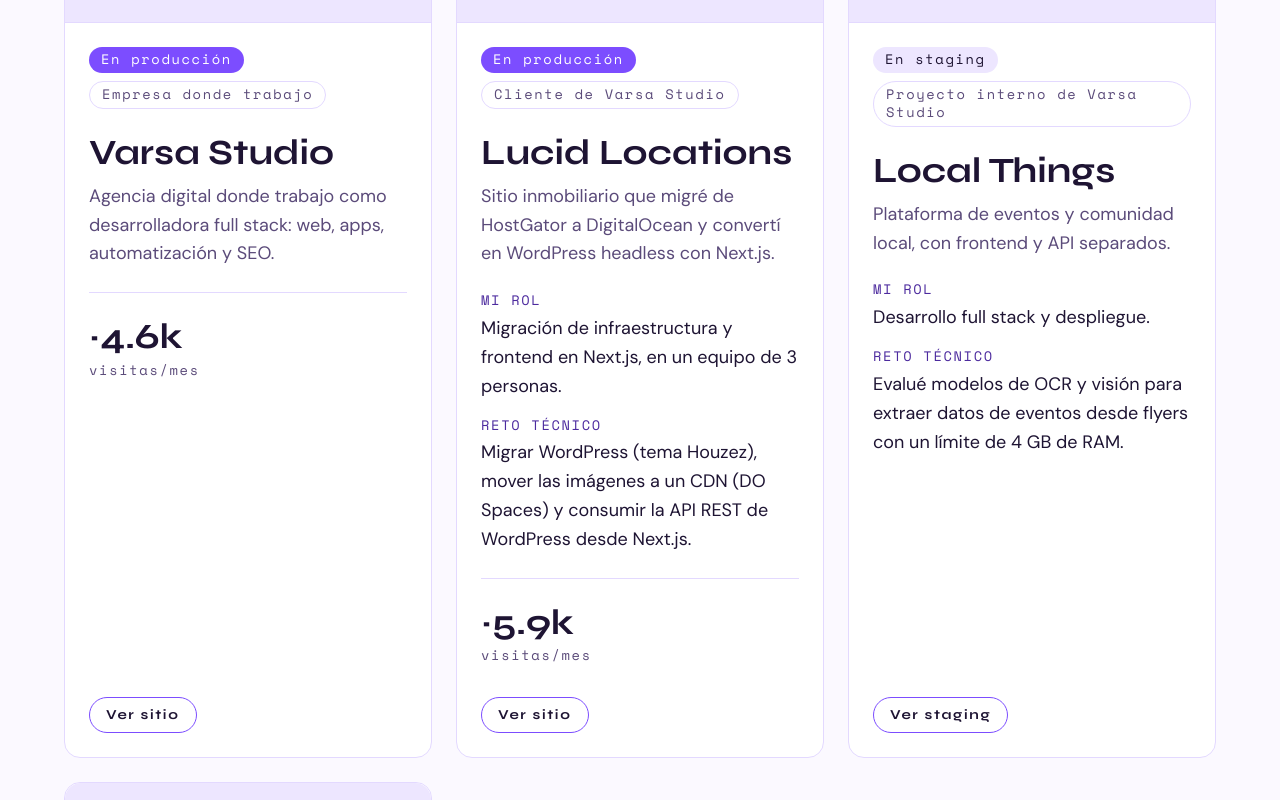
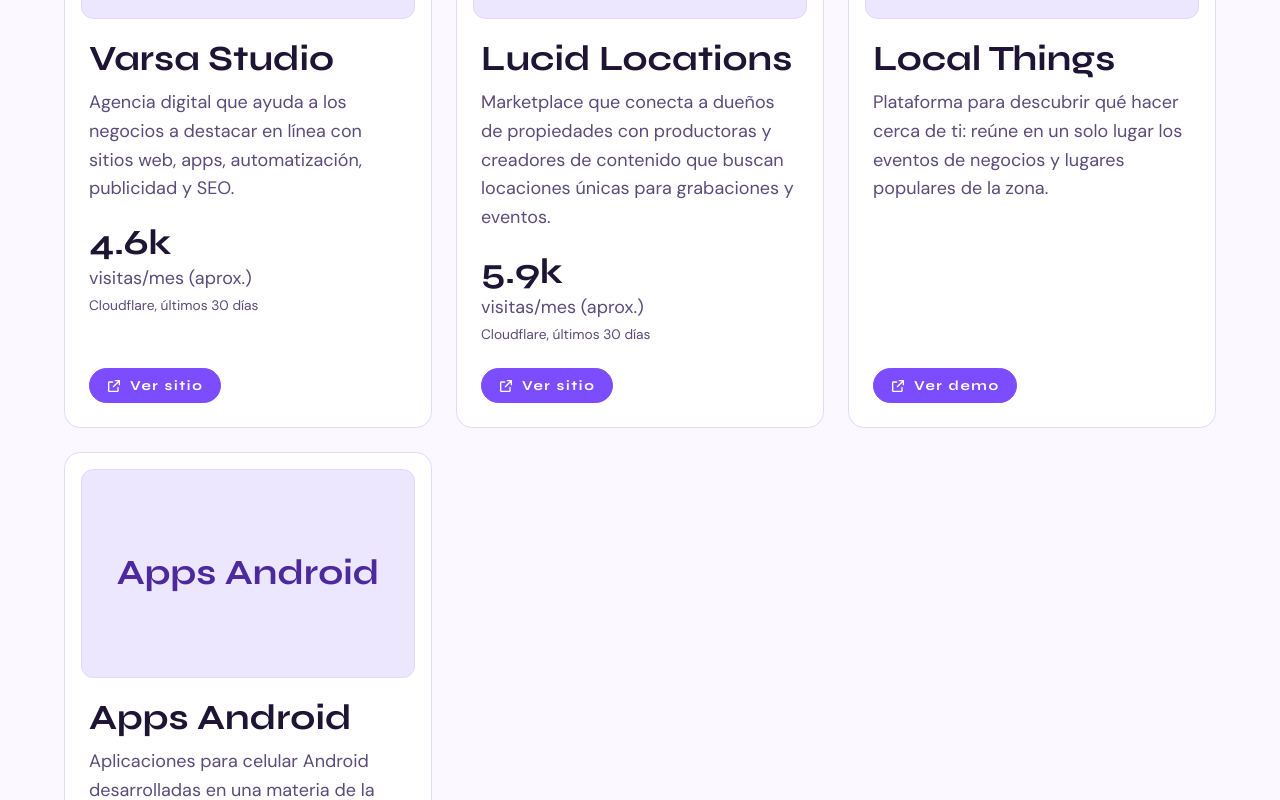
Before and after one commit to galileagonz/portafolio, a Next.js app: page /portafolio/ in a window 1280 px wide. Shown: the part 560-1360 px from the top of the page. Built offline with nearby package versions, Linux system fonts and the light colour scheme.

Commit message:
feat: refine project cards and content

```diff
--- a/src/components/sections/projects/ProjectCard.tsx
+++ b/src/components/sections/projects/ProjectCard.tsx
@@ -1,103 +1,132 @@
 import Image from "next/image";
-import { ButtonLink } from "@/components/ui/ButtonLink";
-import { ui, type Project, type ProjectStatus } from "@/data/content";
+import type { ReactNode } from "react";
+import { siGithub } from "simple-icons";
+import { buttonStyles } from "@/components/ui/ButtonLink";
+import { ui, type Project } from "@/data/content";
 import { withBasePath } from "@/lib/paths";
 
-const label = "font-mono text-label uppercase text-accent";
-const badge = "rounded-full px-3 py-1 font-mono text-label";
+const iconClass = "size-4 shrink-0";
 
-// Production is solid violet; the label always names the status
-const statusStyles: Record<ProjectStatus, string> = {
-  produccion: "bg-violet text-on-violet",
-  staging: "bg-lila-soft text-ink",
-  academico: "bg-lila-soft text-ink",
+// Arrow leaving a box, marks links that open a new tab
+function ExternalIcon() {
+  return (
+    <svg
+      aria-hidden="true"
+      focusable="false"
+      viewBox="0 0 24 24"
+      fill="none"
+      stroke="currentColor"
+      strokeWidth="2"
+      strokeLinecap="round"
+      strokeLinejoin="round"
+      className={iconClass}
+    >
+      <path d="M14 4h6v6M20 4l-9 9M18 14v5a1 1 0 0 1-1 1H5a1 1 0 0 1-1-1V7a1 1 0 0 1 1-1h5" />
+    </svg>
+  );
+}
+
+function GithubIcon() {
+  return (
+    <svg aria-hidden="true" focusable="false" viewBox="0 0 24 24" fill="currentColor" className={iconClass}>
+      <path d={siGithub.path} />
+    </svg>
+  );
+}
+
+type ExternalButtonProps = {
+  href: string;
+  label: string;
+  projectTitle: string;
+  variant: "primary" | "secondary";
+  icon: ReactNode;
 };
 
-// 16:10 screenshot, or a lila placeholder with the project name
-function ProjectImage({ project, hasImage }: { project: Project; hasImage: boolean }) {
+// New-tab button; the accessible name starts with the visible label
+function ExternalButton({ href, label, projectTitle, variant, icon }: ExternalButtonProps) {
   return (
-    <div className="relative aspect-[16/10] overflow-hidden rounded-t-2xl border-b border-line bg-lila-soft">
-      {hasImage ? (
+    <a
+      href={href}
+      target="_blank"
+      rel="noopener noreferrer"
+      aria-label={`${label}: ${projectTitle} ${ui.newTab}`}
+      className={buttonStyles(variant, "sm")}
+    >
+      {icon}
+      {label}
+    </a>
+  );
+}
+
+// 16:10 cover with fixed size, or a lila placeholder with the title
+function ProjectCover({ project, hasImage }: { project: Project; hasImage: boolean }) {
+  return (
+    <div className="relative aspect-[16/10] overflow-hidden rounded-xl border border-line bg-lila-soft">
+      {hasImage && project.image ? (
         <Image
-          src={withBasePath(project.image.src)}
-          alt={project.image.alt}
-          fill
+          src={withBasePath(project.image)}
+          alt={project.imageAlt}
+          width={1600}
+          height={1000}
           loading="lazy"
-          sizes="(min-width: 1152px) 24rem, (min-width: 1024px) 33vw, (min-width: 768px) 50vw, 100vw"
-          className="object-cover"
+          sizes="(min-width: 1152px) 22rem, (min-width: 1024px) 30vw, (min-width: 768px) 45vw, 100vw"
+          className="size-full object-cover"
         />
       ) : (
         <span
           aria-hidden="true"
           className="absolute inset-0 flex items-center justify-center px-6 text-center font-display text-title font-bold text-accent"
         >
-          {project.name}
+          {project.title}
         </span>
       )}
     </div>
   );
 }
 
-// Project card: screenshot, badges, details, metrics and link
+// Project card: cover, title, short description, visits and link buttons
 export function ProjectCard({ project, hasImage }: { project: Project; hasImage: boolean }) {
-  const { name, status, kind, description, role, challenge, metrics, url, linkLabel, noLinkNote } = project;
+  const { title, description, metric, links } = project;
 
   return (
-    <article className="flex h-full flex-col rounded-2xl border border-line bg-surface">
-      <ProjectImage project={project} hasImage={hasImage} />
+    // Hover: lila border and a 2px lift; no lift with reduced motion
+    <article className="flex h-full flex-col rounded-2xl border border-line bg-surface p-4 transition-[translate,border-color] duration-200 hover:-translate-y-0.5 hover:border-lila motion-reduce:hover:translate-y-0">
+      <ProjectCover project={project} hasImage={hasImage} />
 
-      <div className="flex flex-1 flex-col gap-6 p-6 sm:p-8 lg:p-6">
-        <ul className="flex flex-wrap gap-2">
-          <li className={`${badge} ${statusStyles[status]}`}>{ui.projectStatus[status]}</li>
-          <li className={`${badge} border border-line text-ink-muted`}>{kind}</li>
-        </ul>
+      <div className="flex flex-1 flex-col px-2 pt-5 pb-2">
+        <h3 className="font-display text-title font-bold">{title}</h3>
+        <p className="mt-2 text-ink-muted">{description}</p>
 
-        <div>
-          <h3 className="font-display text-title font-bold">{name}</h3>
-          <p className="mt-2 text-ink-muted">{description}</p>
-        </div>
-
-        {(role || challenge) && (
-          <dl className="space-y-4">
-            {role && (
-              <div>
-                <dt className={label}>{ui.projectRole}</dt>
-                <dd className="mt-1">{role}</dd>
-              </div>
-            )}
-            {challenge && (
-              <div>
-                <dt className={label}>{ui.projectChallenge}</dt>
-                <dd className="mt-1">{challenge}</dd>
-              </div>
-            )}
-          </dl>
-        )}
-
-        {/* Label comes first for screen readers, value shows on top */}
-        {metrics && (
-          <div className="border-t border-line pt-6">
-            <h4 className="sr-only">{ui.projectMetrics}</h4>
-            <dl className="grid grid-cols-2 gap-4">
-              {metrics.map((metric) => (
-                <div key={metric.label} className="flex flex-col-reverse">
-                  <dt className="mt-1 font-mono text-label text-ink-muted">{metric.label}</dt>
-                  <dd className="font-display text-title font-bold">{metric.value}</dd>
-                </div>
-              ))}
-            </dl>
+        {metric && (
+          <div className="mt-5">
+            <p className="font-display text-title font-bold">{metric.value}</p>
+            <p className="text-ink-muted">{metric.label}</p>
+            <p className="mt-1 text-label tracking-normal text-ink-muted">{metric.source}</p>
           </div>
         )}
 
-        {url ? (
-          <div className="mt-auto pt-2">
-            <ButtonLink href={url} variant="secondary" size="sm" external>
-              {linkLabel ?? ui.projectVisit}
-              <span className="sr-only">: {name}</span>
-            </ButtonLink>
+        {/* mt-auto pins the buttons to the bottom across uneven cards */}
+        {(links.site || links.code) && (
+          <div className="mt-auto flex flex-wrap gap-3 pt-6">
+            {links.site && (
+              <ExternalButton
+                href={links.site.url}
+                label={links.site.label}
+                projectTitle={title}
+                variant="primary"
+                icon={<ExternalIcon />}
+              />
+            )}
+            {links.code && (
+              <ExternalButton
+                href={links.code}
+                label={ui.projectCode}
+                projectTitle={title}
+                variant="secondary"
+                icon={<GithubIcon />}
+              />
+            )}
           </div>
-        ) : (
-          noLinkNote && <p className="mt-auto pt-2 text-ink-muted">{noLinkNote}</p>
         )}
       </div>
     </article>
--- a/src/components/sections/projects/Projects.tsx
+++ b/src/components/sections/projects/Projects.tsx
@@ -8,9 +8,12 @@
 
 const meta = sections.find((s) => s.id === "proyectos")!;
 
+// Only projects not marked published: false
+const visibleProjects = projects.filter((project) => project.published !== false);
+
 // Checks at build time whether a public/ image exists
-function publicFileExists(src: string) {
-  return existsSync(path.join(process.cwd(), "public", src));
+function publicFileExists(src?: string) {
+  return src ? existsSync(path.join(process.cwd(), "public", src)) : false;
 }
 
 // First section: tools carousel, then the project cards grid
@@ -20,10 +23,10 @@
     <Section id={meta.id} title={meta.title!} className="pt-28 md:pt-32">
       <ToolsCarousel />
       <ul className="mt-16 grid gap-6 md:grid-cols-2 lg:grid-cols-3">
-        {projects.map((project, i) => (
-          <li key={project.id}>
+        {visibleProjects.map((project, i) => (
+          <li key={project.slug}>
             <ScrollReveal delay={(i % 3) * 0.08} amount={0.2} className="h-full">
-              <ProjectCard project={project} hasImage={publicFileExists(project.image.src)} />
+              <ProjectCard project={project} hasImage={publicFileExists(project.image)} />
             </ScrollReveal>
           </li>
         ))}
--- a/src/data/content.ts
+++ b/src/data/content.ts
@@ -57,29 +57,32 @@
   highlights: string[];
 };
 
-export type ProjectStatus = "produccion" | "staging" | "academico";
-
 export type ProjectMetric = {
   value: string;
   label: string;
+  // Where the number comes from, shown in small muted text
+  source: string;
 };
 
-export type Project = {
-  // Stable slug
-  id: string;
-  name: string;
-  status: ProjectStatus;
-  kind: string;
-  // Keep under ~110 characters
+export type ProjectLinks = {
+  site?: { url: string; label: "Ver sitio" | "Ver demo" };
+  // Empty or missing hides the "Código" button
+  code?: string;
+};
+
+// Image fields go together; without them the card shows a placeholder
+type ProjectImage = { image: string; imageAlt: string } | { image?: undefined; imageAlt?: undefined };
+
+export type Project = ProjectImage & {
+  // Stable slug; image files are public/projects/<slug>.webp
+  slug: string;
+  title: string;
+  // 1–2 everyday sentences: what it is or how it helps, no tech names
   description: string;
-  role?: string;
-  challenge?: string;
-  metrics?: [ProjectMetric] | [ProjectMetric, ProjectMetric];
-  url?: string;
-  linkLabel?: string;
-  noLinkNote?: string;
-  // src is a public/ path; missing files show a placeholder
-  image: { src: string; alt: string };
+  metric?: ProjectMetric;
+  links: ProjectLinks;
+  // false hides the project; defaults to shown
+  published?: boolean;
 };
 
 // simple-icons available in the installed package; mapped in toolIcons.ts
@@ -182,16 +185,8 @@
   themeToDark: "Activar tema oscuro",
   themeToLight: "Activar tema claro",
   newTab: "(se abre en una pestaña nueva)",
-  projectRole: "Mi rol",
-  projectChallenge: "Reto técnico",
-  projectMetrics: "Métricas",
-  projectVisit: "Ver sitio",
+  projectCode: "Código",
   toolsLabel: "Herramientas que uso",
-  projectStatus: {
-    produccion: "En producción",
-    staging: "En staging",
-    academico: "Académico",
-  },
   cvDownload: "Descargar CV (PDF)",
   cvExperience: "Experiencia",
   socialNav: "Redes y contacto",
@@ -357,52 +352,45 @@
 
 export const projects: Project[] = [
   {
-    id: "varsa",
-    name: "Varsa Studio",
-    status: "produccion",
-    kind: "Empresa donde trabajo",
+    slug: "varsa-studio",
+    title: "Varsa Studio",
     description:
-      "Agencia digital donde trabajo como desarrolladora full stack: web, apps, automatización y SEO.",
-    // TODO: role and challenge pending from Alexandra
-    metrics: [{ value: "~4.6k", label: "visitas/mes" }],
-    url: "https://varsastudio.com",
-    image: { src: "/projects/varsa.webp", alt: "Página de inicio de Varsa Studio" },
+      "Agencia digital que ayuda a los negocios a destacar en línea con sitios web, apps, automatización, publicidad y SEO.",
+    image: "/projects/varsa-studio.webp",
+    imageAlt: "Página de inicio del sitio de Varsa Studio",
+    metric: { value: "4.6k", label: "visitas/mes (aprox.)", source: "Cloudflare, últimos 30 días" },
+    links: { site: { url: "https://varsastudio.com/", label: "Ver sitio" } },
   },
   {
-    id: "lucid-locations",
-    name: "Lucid Locations",
-    status: "produccion",
-    kind: "Cliente de Varsa Studio",
+    slug: "lucid-locations",
+    title: "Lucid Locations",
     description:
-      "Sitio inmobiliario que migré de HostGator a DigitalOcean y convertí en WordPress headless con Next.js.",
-    role: "Migración de infraestructura y frontend en Next.js, en un equipo de 3 personas.",
-    challenge:
-      "Migrar WordPress (tema Houzez), mover las imágenes a un CDN (DO Spaces) y consumir la API REST de WordPress desde Next.js.",
-    metrics: [{ value: "~5.9k", label: "visitas/mes" }],
-    url: "https://lucidlocations.com",
-    image: { src: "/projects/lucid-locations.webp", alt: "Página de inicio de Lucid Locations" },
+      "Marketplace que conecta a dueños de propiedades con productoras y creadores de contenido que buscan locaciones únicas para grabaciones y eventos.",
+    image: "/projects/lucid-locations.webp",
+    imageAlt: "Página de inicio del sitio de Lucid Locations",
+    metric: { value: "5.9k", label: "visitas/mes (aprox.)", source: "Cloudflare, últimos 30 días" },
+    links: { site: { url: "https://lucidlocations.com/", label: "Ver sitio" } },
   },
   {
-    id: "local-things",
-    name: "Local Things",
-    status: "staging",
-    kind: "Proyecto interno de Varsa Studio",
-    description: "Plataforma de eventos y comunidad local, con frontend y API separados.",
-    role: "Desarrollo full stack y despliegue.",
-    challenge:
-      "Evalué modelos de OCR y visión para extraer datos de eventos desde flyers con un límite de 4 GB de RAM.",
-    url: "https://develop.localthings.io",
-    linkLabel: "Ver staging",
-    image: { src: "/projects/local-things.webp", alt: "Vista de la plataforma Local Things" },
+    slug: "local-things",
+    title: "Local Things",
+    description:
+      "Plataforma para descubrir qué hacer cerca de ti: reúne en un solo lugar los eventos de negocios y lugares populares de la zona.",
+    image: "/projects/local-things.webp",
+    imageAlt: "Página de inicio de la plataforma Local Things",
+    // Private repository, so no code link
+    links: { site: { url: "https://develop.localthings.io/", label: "Ver demo" } },
   },
   {
-    id: "android-apps",
-    name: "Apps Android",
-    status: "academico",
-    kind: "Proyecto universitario",
-    // TODO: add the course name and role
-    description: "Apps desarrolladas para una materia de la universidad.",
-    image: { src: "/projects/android-apps.webp", alt: "Capturas de las apps Android" },
+    slug: "android-apps",
+    title: "Apps Android",
+    description:
+      "Aplicaciones para celular Android desarrolladas en una materia de la universidad, con interfaces modernas.",
+    image: "/projects/android-apps.webp",
+    imageAlt: "Capturas de las apps Android",
+    // TODO: replace NOMBRE-DEL-REPO with the real repository name before deploying
+    links: { code: "https://github.com/galileagonz/NOMBRE-DEL-REPO" },
+    published: true,
   },
 ];
 
```
